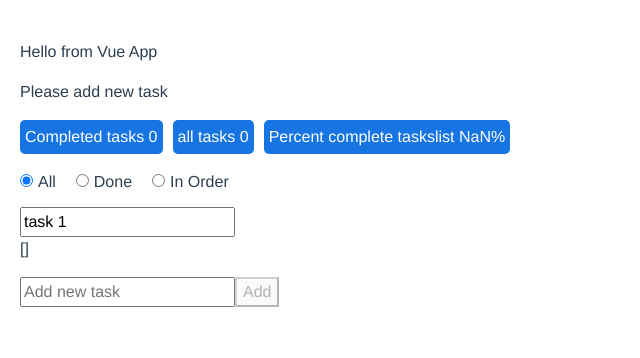
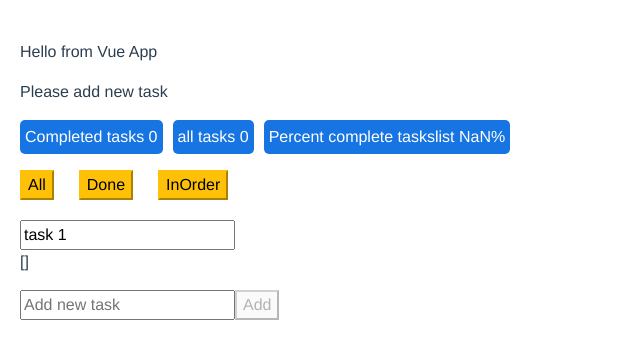
Before and after one commit to thevaykin/kokoc-vue, a Vue app in the folder vue_lesson1/: page / in a window 1280 px wide. Shown: the top 358 px of the page, without its empty margins (0-640 px from the left). Built offline with nearby package versions, Linux system fonts and the light colour scheme.

Commit message:
all tasks: исправил недочёты

```diff
--- a/vue_lesson1/src/App.vue
+++ b/vue_lesson1/src/App.vue
@@ -14,7 +14,7 @@
 
     <ul class="todo-btns">
       <TodoItem v-for="todo in todos" v-bind:key="todo.id" v-bind:id="todo.id" v-bind:text="todo.text"
-        v-bind:done="todo.done" v-bind:removeTask="removeTask" v-bind:editTask="editTask"></TodoItem>
+        v-bind:done="todo.done" v-bind:removeTask="removeTask" v-bind:editTask="editTask" v-bind:doneTask="doneTask"></TodoItem>
     </ul>
 
     <!-- <FormAdd
@@ -52,6 +52,7 @@ export default {
       todos: [],
       addTaskText: "",
       editClickCheck: false,
+      refresh: 0
     }
   },
   mounted() {
@@ -67,13 +68,20 @@ export default {
     },
   },
   methods: {
+    doneTask(e) {
+      this.todoItems.filter(todo => todo.id+10 == e.target.id)[0].done = !this.todoItems.filter(todo => todo.id+10 == e.target.id)[0].done;
+    },
+
     addTask() {
       this.todoItems.push({
         id: this.todoItems.length + 1,
         text: this.addTaskText,
         done: false
       });
+      this.addTaskText='';
+      this.filterAll();
     },
+
     filterAll() {
       this.todos = [];
       for (let todo of this.todoItems) {
@@ -125,7 +133,7 @@ export default {
       let editFormText = document.createElement('input');
       editFormText.value = editedTaskText;
 
-      if(this.editClickCheck == true) {
+      if (this.editClickCheck == true) {
         targetElement.childNodes[0].style.display = 'none';
         targetElement.appendChild(editFormText);
       }
@@ -133,7 +141,7 @@ export default {
       if (this.editClickCheck == false) {
         this.todoItems.filter((todo) => todo.id == e.target.id)[0].text = editFormText.value
         targetElement.childNodes[0].style.display = 'inline'
-        if(editFormText.value == editedTaskText) {
+        if (editFormText.value == editedTaskText) {
           targetElement.childNodes[1].remove();
         }
       }
--- a/vue_lesson1/src/components/SelectTask.vue
+++ b/vue_lesson1/src/components/SelectTask.vue
@@ -1,35 +1,36 @@
 <template>
     <div>
-        <input type="radio" ref="all" id="all" name="filter" value="all" @click="filterAll" checked>
-        <label for="all">All</label>
+        <button @click="filterAll" class="btn-warning" id="active" v-bind:clicked="clicked()" @load="clicked">
+            All
+        </button>
 
-        <input type="radio" ref="done" id="done" name="filter" value="done" @click="filterDone">
-        <label for="done">Done</label>
+        <button @click="filterDone" class="btn-warning">
+            Done
+        </button>
 
-        <input type="radio" ref="inOrder" id="inOrder" name="filter" value="inOrder" @click="filterInOrder">
-        <label for="inOrder">In Order</label>
-
+        <button @click="filterInOrder" class="btn-warning">
+            InOrder
+        </button>
     </div>
 </template>
 
 <script>
 
 export default {
-    props: ["todoItems", "filterAll", "filterDone", "filterInOrder"],
-    data() {
-        return {
-            picked: ""
+    props: ['filterAll', 'filterDone', 'filterInOrder'],
+    methods: {
+        clicked() {
+            document.addEventListener("DOMContentLoaded", () => {
+                document.getElementById('active').click()
+            });
         }
-    },
-    methods: {
-
     }
 
 }
 </script>
 
 <style scoped>
-input {
+button {
     margin-left: 20px;
     margin-bottom: 20px;
     margin-right: 5px;
--- a/vue_lesson1/src/components/TodoItem.vue
+++ b/vue_lesson1/src/components/TodoItem.vue
@@ -3,6 +3,8 @@
     <button
       class="todoItem__btn"
       v-bind:class="done ? 'btn-success' : 'btn-secondary'"
+      v-bind:id="id+10"
+      @click="doneTask"
     >
     {{this.done ? "completed" : "in order"}}
     </button>
@@ -19,7 +21,8 @@
 <script>
 
 export default {
-  props: ["id", "text", "done", "removeTask", "editTask"],
+  props: ["id", "text", "done", "removeTask", "editTask", "doneTask"],
+
 }
 </script>
 
```
